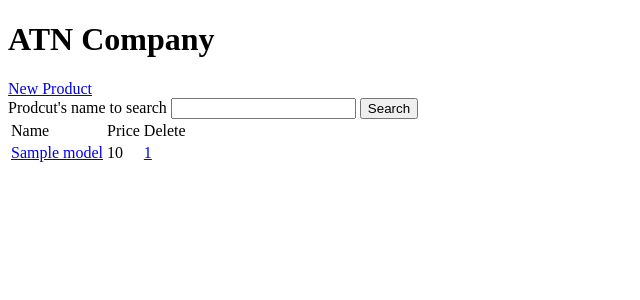
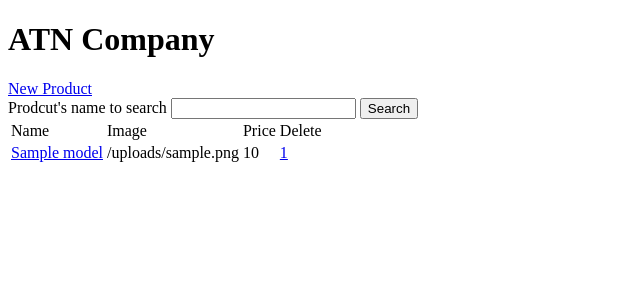
Before and after one commit to cloudyahihi/GCH0801-cloudyahihi, a Node server app: template views/home.hbs in a window 1280 px wide. Shown: the top 300 px of the page, without its empty margins (0-640 px from the left). Run offline with Node 20, Linux system fonts and the light colour scheme; the template is opened without the code that fills it: most values are stand-ins (such as "Sample title", 1, 10 or a date in 2020); some libraries are stand-ins or nearby versions.

Commit message:
Update home.hbs

```diff
--- a/views/home.hbs
+++ b/views/home.hbs
@@ -16,12 +16,14 @@
     <table>
         <tr>
             <td>Name</td>
+            <td>Image</td>
             <td>Price</td>
             <td>Delete</td>
         </tr>
         {{#each model}}
         <tr>
             <td><a href="edit?pid={{_id}}">{{productName}}</a></td>
+            <td>{{image}}</td>
             <td>{{price}}</td>
             <td><a href="/delete?pid={{_id}}">{{_id}}</a></td>
         </tr>
```
